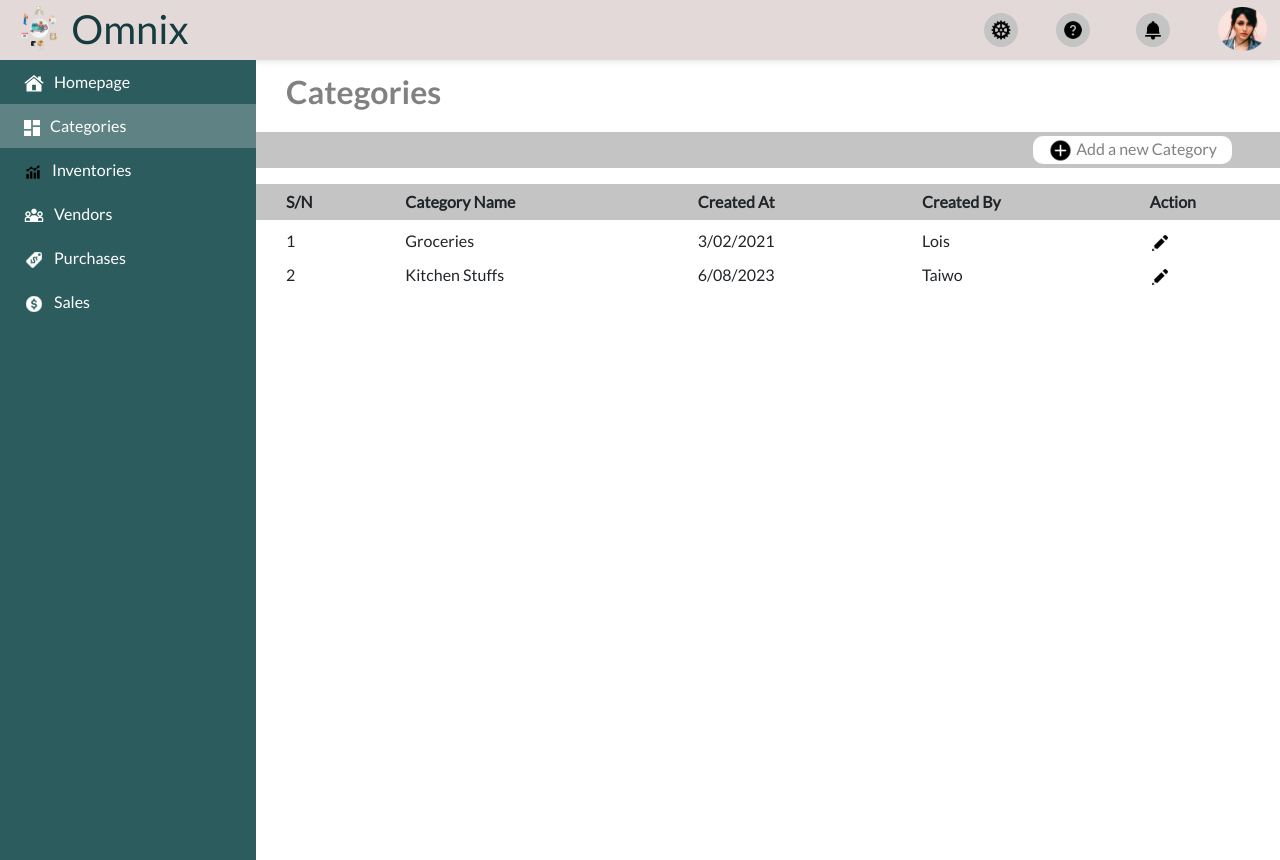
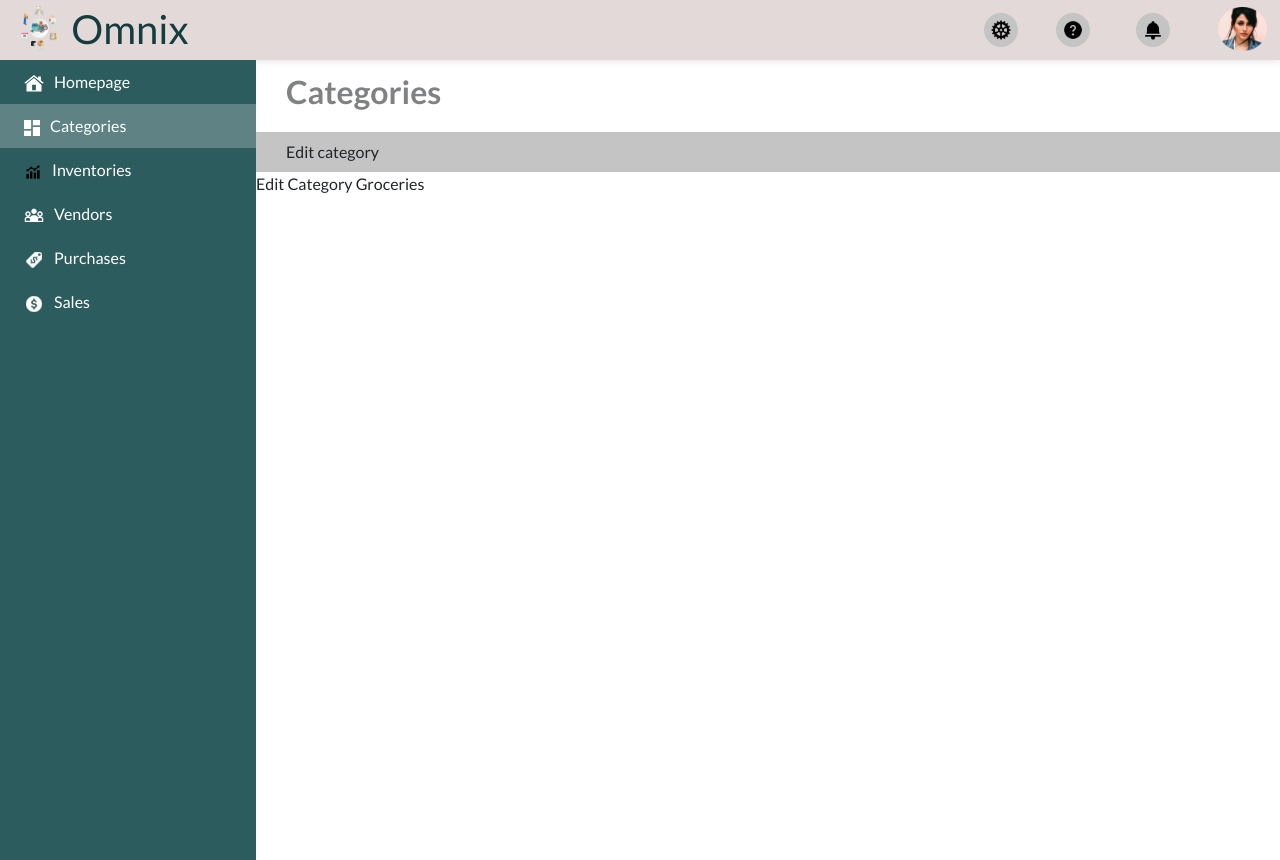
Before and after one commit to Dufuna-CodeCamp/Dufuna-Fem-Hackathon-Team3, a React (Create React App) app in the folder ims_app/: page /categories in a window 1280 px wide. Both pictures are taken after a click on the element 1199 px from the left and 241 px from the top of the page. Built offline with nearby package versions, Linux system fonts and the light colour scheme.

Commit message:
updated section to include form

```diff
--- a/ims_app/src/components/includes/addButton/addButton.js
+++ b/ims_app/src/components/includes/addButton/addButton.js
@@ -8,8 +8,9 @@ const AddButton = (props) => {
             id='add-btn'
             style={{ float: 'right', border: 'none' }}
             className='mr-5'
+            onClick={props.onAddBtnClick}
         >
-            <PlusIcon /> {props.addButtonTitle}
+            <PlusIcon /> {'Add a new ' + props.title}
         </button>
     )
 }
--- a/ims_app/src/components/includes/section/section.js
+++ b/ims_app/src/components/includes/section/section.js
@@ -1,6 +1,8 @@
 import React, { Component } from 'react'
 import AddButton from '../addButton/addButton';
 import Table from '../table/table';
+import Form from '../../screens/form'
+import './style.css';
 
 class Nav extends Component {
     constructor(props) {
@@ -14,12 +16,22 @@ class Nav extends Component {
     render() {
         return (
             <div className='page'>
-                <p className='title mb-3 mt-2' style={{paddingLeft: '30px'}}>{this.props.title}</p>
-                <div
+                <p className='title mb-3 mt-2' style={{ paddingLeft: '30px' }}>
+                    {this.props.mainTitle}
+                </p>
+                {this.props.isListPage && <div
                     className='pl-3'
                     style={{ height: '36px', backgroundColor: '#C4C4C4' }}>
-                    <AddButton addButtonTitle={this.props.addButtonTitle} />
+                    <AddButton
+                        title={this.props.title}
+                        onAddBtnClick={this.props.onAddBtnClick}
+                    />
                 </div>
+                }
+                {this.props.isAddPage &&
+                    <div className='greyback'>Add a new {this.props.title}</div>}
+                {this.props.isEditPage &&
+                    <div className='greyback'>Edit {this.props.title}</div>}
                 {this.props.isListPage &&
                     <Table
                         addActionBtn={this.props.addActionBtn}
@@ -29,6 +41,17 @@ class Nav extends Component {
                         onActionClick={this.props.onActionClick}
                     />
                 }
+                {
+                    !this.props.isListPage &&
+                    <Form
+                        name={this.props.title}
+                        type={this.props.isAddPage ? 'add' :
+                            this.props.isEditPage ? 'edit' :
+                                undefined
+                        }
+                        item={this.props.selectedItem}
+                    />
+                }
             </div>
         )
     }
--- /dev/null
+++ b/ims_app/src/components/includes/section/style.css
@@ -0,0 +1,4 @@
+.greyback{
+    padding: 8px 30px;
+    background-color: #C4C4C4;
+}
--- a/ims_app/src/components/screens/categories/categories.js
+++ b/ims_app/src/components/screens/categories/categories.js
@@ -15,27 +15,41 @@ class Categories extends Component {
                 {"name" : "Groceries", "createdAt" : "3/02/2021", "createdBy" : "Lois"},
                 {"name" : "Kitchen Stuffs", "createdAt" : "6/08/2023", "createdBy" : "Taiwo"}
             ],
+            isListPage: true,
+            isAddPage: false,
+            isEditPage: false,
             selectedItem : ""
         }
     }
 
     setSelectedItem= (val) => {
-        this.setState({selectedItem: val.name},
-            alert(`${val.name} was clicked`)
-        );
+        this.setState({selectedItem: val});
+        this.showEditPage();
+    }
+
+    showAddPage = () => {
+        this.setState({isListPage: false, isAddPage: true, isEditPage: false})
+    }
+
+    showEditPage = () => {
+        this.setState({isListPage: false, isAddPage: false, isEditPage: true})
     }
 
     render() {
         return (
             <Section
-                title='Categories'
-                addButtonTitle='Add a new Category'
-                isListPage
+                mainTitle='Categories'
+                title='category'
+                isListPage={this.state.isListPage}
+                isAddPage={this.state.isAddPage}
+                isEditPage={this.state.isEditPage}
                 addSerialNumber
+                onAddBtnClick={this.showAddPage}
                 addActionBtn
                 onActionClick={this.setSelectedItem}
                 headers={this.state.headers}
                 items={this.state.categories}
+                selectedItem={this.state.selectedItem}
             />
         );
     }
--- /dev/null
+++ b/ims_app/src/components/screens/form.js
@@ -0,0 +1,36 @@
+import React, { Component } from 'react';
+
+class Form extends Component {
+    constructor(props) {
+        super(props);
+        this.state = {};
+    }
+
+    render() {
+        return (
+            <div>
+                {this.props.name === 'inventory' && (
+                        <p>Add Inventory</p>
+                )}
+                {this.props.name === 'category' && (
+                    this.props.type === 'add' ?
+                        <p>Add Category</p> :
+                        <p>Edit Category {this.props.item.name}</p>
+                )}
+                {this.props.name === 'vendor' && (
+                    this.props.type === 'add' ?
+                        <p>Add Vendor</p> :
+                        <p>Edit Vendor {this.props.item.name}</p>
+                )}
+                {this.props.name === 'purchase' && (
+                        <p>Add Purchase</p>
+                )}
+                {this.props.name === 'sale' && (
+                        <p>Add Sale</p>
+                )}
+            </div>
+        );
+    }
+}
+
+export default Form;
--- a/ims_app/src/components/screens/inventories/inventories.js
+++ b/ims_app/src/components/screens/inventories/inventories.js
@@ -16,7 +16,8 @@ class Inventories extends Component {
                 {"name" : "Indomie", "quantity" : '23', "status" : "in stock"},
                 {"name" : "Dabur Herbal Toothpaste", "quantity" : '5', "status" : "low stock"}
             ],
-            selectedItem : ""
+            isListPage: true,
+            isAddPage: false
         }
     }
 
@@ -35,21 +36,19 @@ class Inventories extends Component {
         };
     }
 
-    setSelectedItem= (val) => {
-        this.setState({selectedItem: val.name},
-            alert(`${val.name} was clicked`)
-        );
+    showAddPage = () => {
+        this.setState({isListPage: false, isAddPage: true})
     }
 
     render() {
         return (
             <Section
-                title='Inventories'
-                addButtonTitle='Add a new Inventory'
-                isListPage
+                mainTitle='Inventories'
+                title='inventory'
+                isListPage={this.state.isListPage}
+                isAddPage={this.state.isAddPage}
                 addSerialNumber
-                addActionBtn
-                onActionClick={this.setSelectedItem}
+                onAddBtnClick={this.showAddPage}
                 headers={this.state.headers}
                 items={this.state.inventories}
             />
--- a/ims_app/src/components/screens/vendors/vendors.js
+++ b/ims_app/src/components/screens/vendors/vendors.js
@@ -16,27 +16,41 @@ class Vendors extends Component {
                 {"name" : "Victoria Dunah", "address" : "Abuja", "phone" : "08033888552", "email": "victoriadue@mail.com"},
                 {"name" : "Sola Adams", "address" : "Lagos", "phone" : "08033665434", "email": "solaadams@mail.com"},
             ],
+            isListPage: true,
+            isAddPage: false,
+            isEditPage: false,
             selectedItem : ""
         }
     }
 
     setSelectedItem= (val) => {
-        this.setState({selectedItem: val.name},
-            alert(`${val.name} was clicked`)
-        );
+        this.setState({selectedItem: val});
+        this.showEditPage();
+    }
+
+    showAddPage = () => {
+        this.setState({isListPage: false, isAddPage: true, isEditPage: false})
+    }
+
+    showEditPage = () => {
+        this.setState({isListPage: false, isAddPage: false, isEditPage: true})
     }
 
     render() {
         return (
             <Section
-                title='Vendors'
-                addButtonTitle='Add a new Vendor'
-                isListPage
+                mainTitle='Vendors'
+                title='vendor'
+                isListPage={this.state.isListPage}
+                isAddPage={this.state.isAddPage}
+                isEditPage={this.state.isEditPage}
                 addSerialNumber
+                onAddBtnClick={this.showAddPage}
                 addActionBtn
                 onActionClick={this.setSelectedItem}
                 headers={this.state.headers}
                 items={this.state.vendors}
+                selectedItem={this.state.selectedItem}
             />
         );
     }
```
Lines whose indentation alone changed are shown as unchanged.
